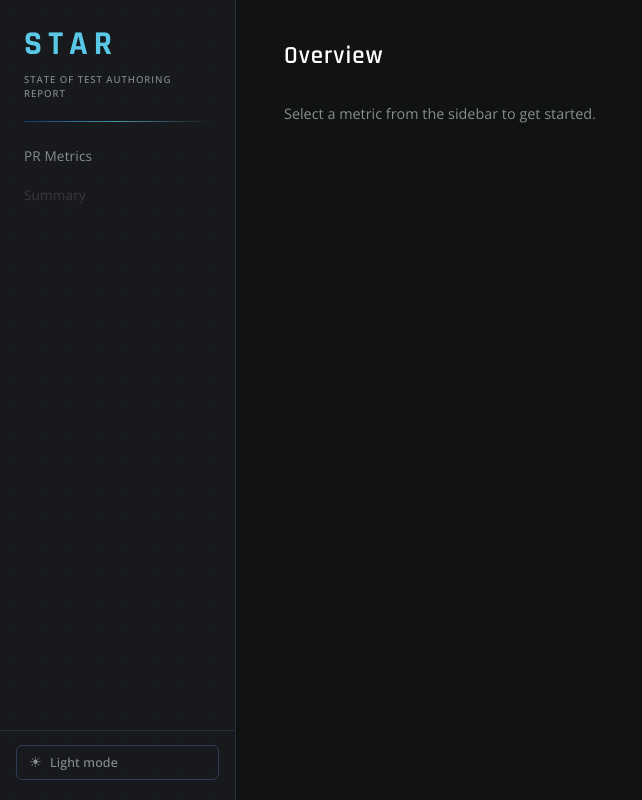
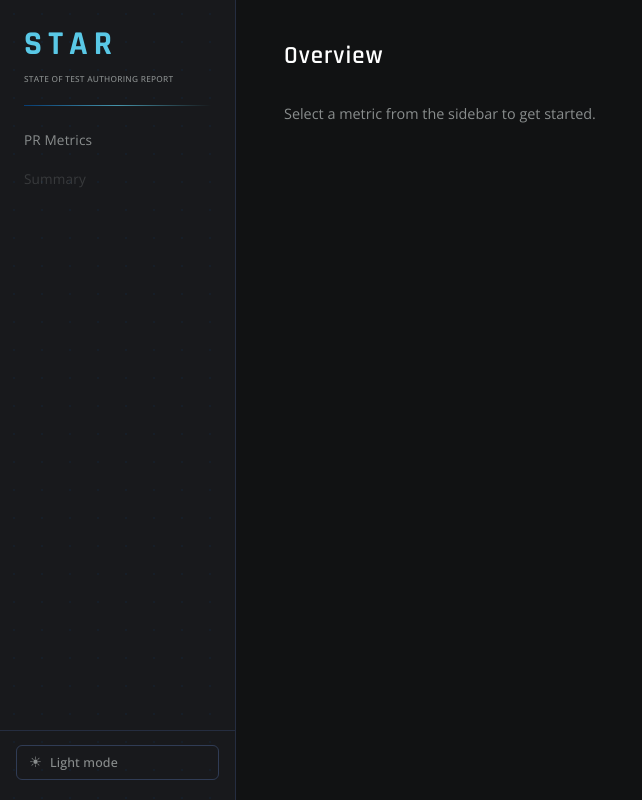
Before and after one commit to mpantic-tricentis/ta-metrics-eng, a website: page site/index.html in a window 1280 px wide. Shown: the whole page, without its empty margins (0-642 px from the left). Drawn offline with nearby package versions, Linux system fonts and the light colour scheme.

Commit message:
fix: keep STAR subtitle on one line
Reduce font-size and letter-spacing on .brand-full, add white-space: nowrap
so "STATE OF TEST AUTHORING REPORT" doesn't wrap.

Co-Authored-By: Claude Sonnet 4.6 <noreply@anthropic.com>

```diff
--- a/site/assets/css/styles.css
+++ b/site/assets/css/styles.css
@@ -116,11 +116,12 @@ body {
 }
 
 .brand-full {
-  font-size: 0.6rem;
+  font-size: 0.52rem;
   font-weight: 500;
   color: var(--text-muted);
-  letter-spacing: 0.1em;
+  letter-spacing: 0.03em;
   text-transform: uppercase;
+  white-space: nowrap;
   margin-top: 6px;
   line-height: 1.5;
 }
```
